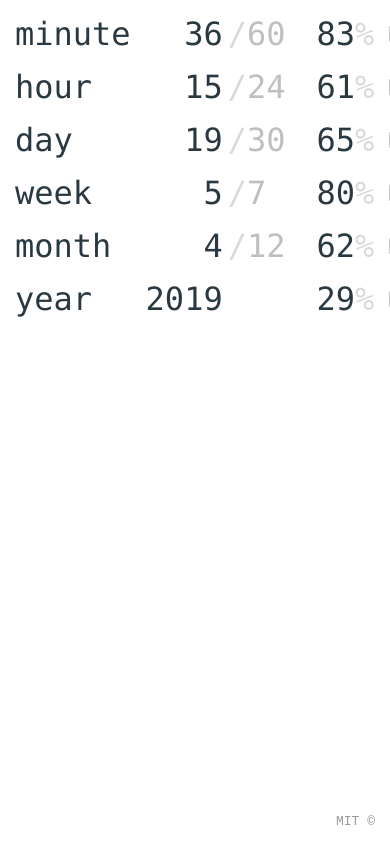
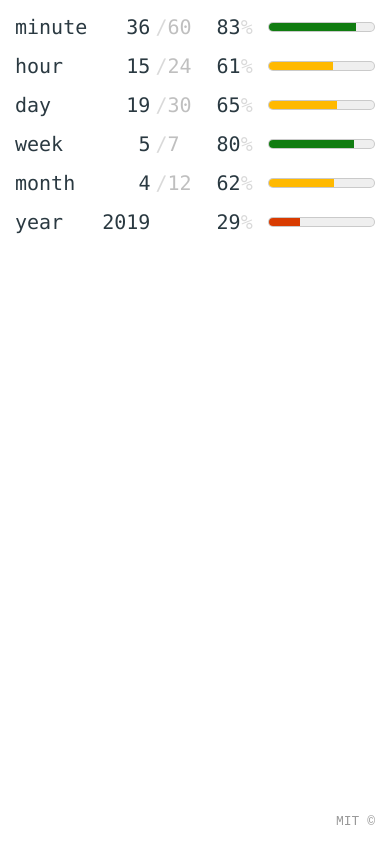
Before and after one commit to VovanR/time-progress, a website with bundled scripts: page index.html in a window 390 px wide. Built offline with nearby package versions, Linux system fonts and the light colour scheme.

Commit message:
Fix mobile view font size

```diff
--- a/styles/base.css
+++ b/styles/base.css
@@ -19,12 +19,30 @@ body {
 
 .app {
   color: var(--color1);
-  font-size: 2em;
+  font-size: var(--app-font-size);
   display: grid;
   gap: 15px;
   grid-template-columns: auto auto auto auto 1fr;
   align-items: center;
   padding: 15px;
+}
+
+@media (max-width: 600px) {
+  :root {
+    --app-font-size: 1.5em;
+  }
+}
+
+@media (max-width: 460px) {
+  :root {
+    --app-font-size: 1.25em;
+  }
+}
+
+@media (max-width: 380px) {
+  :root {
+    --app-font-size: 1em;
+  }
 }
 
 
--- a/styles/variables.css
+++ b/styles/variables.css
@@ -1,6 +1,7 @@
 :root {
   /* Font stack from Bootstrap 4 */
   --app-font-family: SFMono-Regular, Menlo, Monaco, Consolas, "Liberation Mono", "Courier New", monospace;
+  --app-font-size: 2em;
 
   --control-label-font-size: 0.75rem;
   --color1: #2a3941;
```
